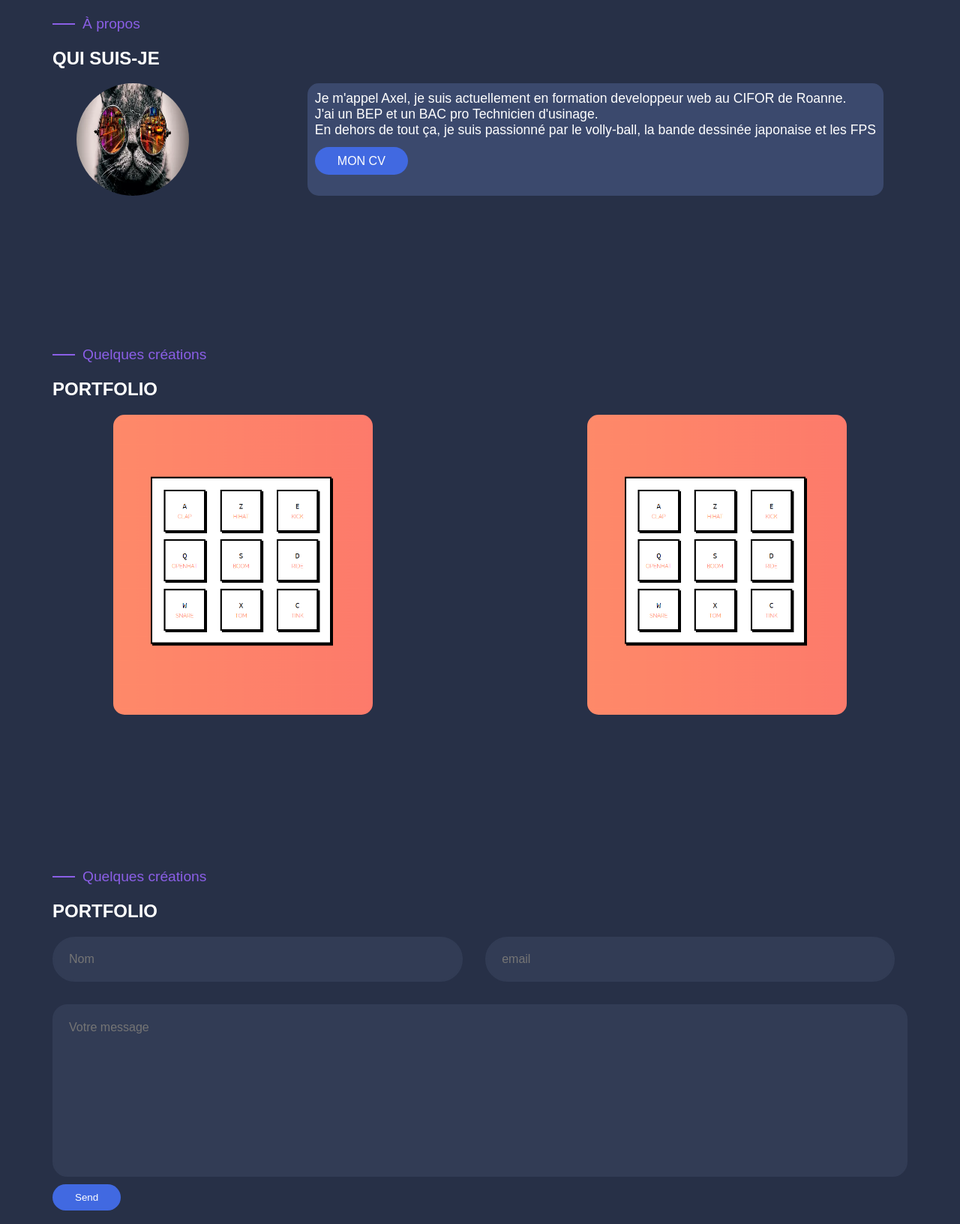
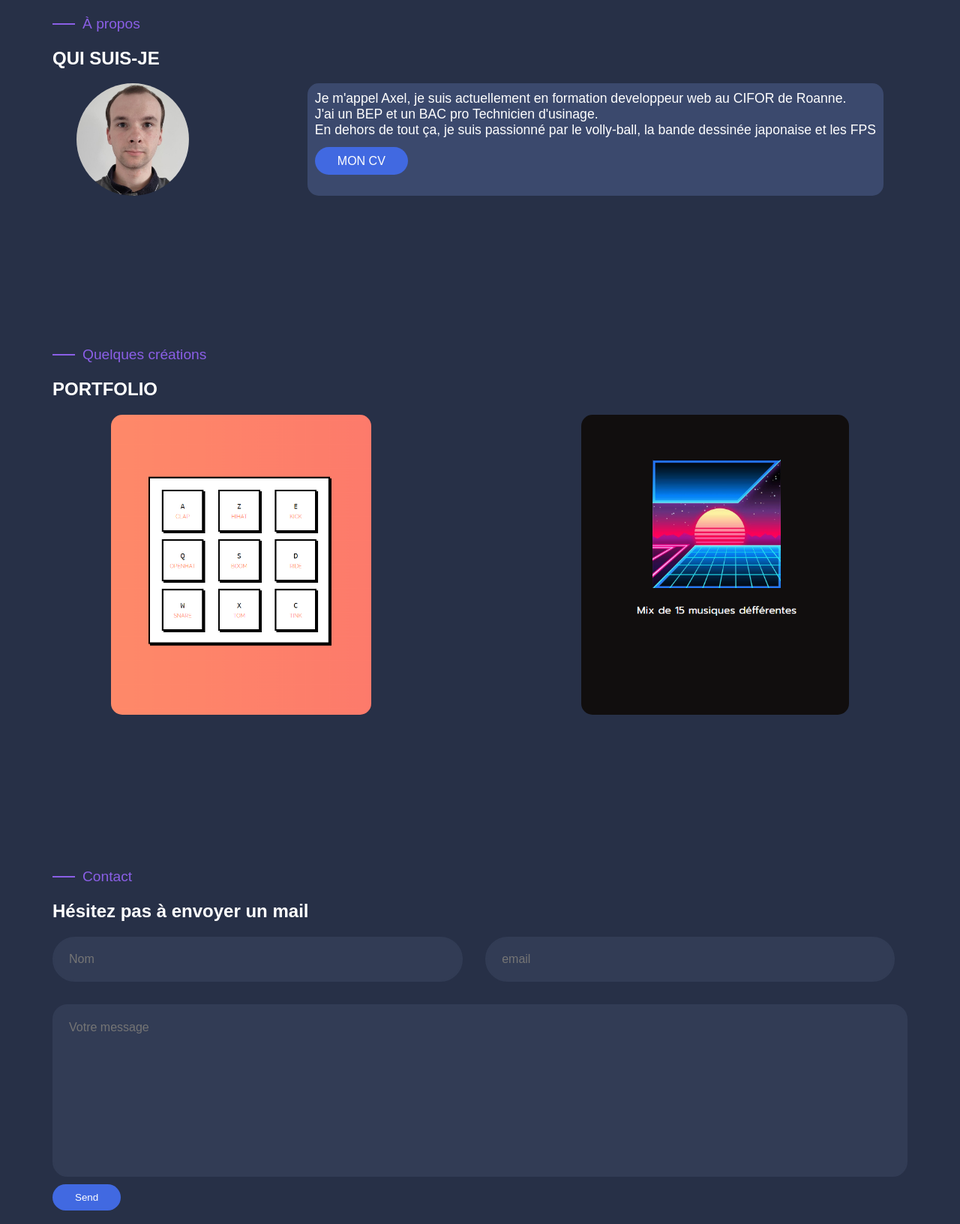
Before and after one commit to AxelCF/AxelCF.github.io, a PHP site: page / in a window 1280 px wide. Shown: the part 248-1880 px from the top of the page at 75% size. Run offline with PHP 8.4, Linux system fonts and the light colour scheme; some web fonts are replaced.

Commit message:
retouche

```diff
--- a/css/style.css
+++ b/css/style.css
@@ -1,3 +1,7 @@
+html{
+    scroll-behavior: smooth;
+}
+
 body{
     font-family: 'PT Sans Caption', sans-serif;
     background-color: #273047;
--- a/index.php
+++ b/index.php
@@ -20,7 +20,7 @@
                 <h4>Axel MAURICE</h4>
                 <h1>APPRENTI <br> DEVELOPPEUR</h1>
                 <div class="btn">
-                    <a href="#">CONTACT</a>
+                    <a href="#contact" style="scroll-behavior: smooth;">CONTACT</a>
                 </div>
                 <ul>
                     <li><a href="https://fr.linkedin.com/in/axel-maurice-698a381a1?trk=people-guest_people_search-card" target="_blank"><img src="/image/linkedin.png" alt=""></a></li>
@@ -37,13 +37,13 @@
             <h2>QUI SUIS-JE</h2>
         </div>
         <div class="article1">
-            <img src="./image/photo.webp" alt="">
+            <img src="./image/photo.png" alt="">
             <div class="texte">
                 <p>Je m'appel Axel, je suis actuellement en formation developpeur web au CIFOR de Roanne.<br />
                     J'ai un BEP et un BAC pro Technicien d'usinage.<br />
                     En dehors de tout ça, je suis passionné par le volly-ball, la bande dessinée japonaise et les FPS</p>
                 <div class="btn">
-                    <a href="#">MON CV</a>
+                    <a href="./image/cv.pdf">MON CV</a>
                 </div>
             </div>
         </div>
@@ -55,11 +55,11 @@
         </div>
         <div class="cardcontainer">
             <div class="card">
-                <a href="./projets/drum_pad/index.html"><img src="./image/drumpad.png" alt=""><span>drum Pad</span></a>
+                <a href="./projets/drum_pad/index.html"><img src="./image/drumpad.png" alt=""><span>Drum Pad</span></a>
             </div>
 
             <div class="card">
-                <a href="./projets/audio_player/index.php"><img src="./image/drumpad.png" alt=""><span>drum Pad</span></a>
+                <a href="./projets/audio_player/index.php"><img src="./image/audioplayer.png" alt=""><span>Audio Player</span></a>
             </div>
         </div>
 
@@ -67,9 +67,9 @@
 
     <footer>
         <!---------------------- contact ---------------------->
-        <div class="titrecontact">
-            <h3>Quelques créations</h3>
-            <h2>PORTFOLIO</h2>
+        <div id="contact" class="titrecontact">
+            <h3>Contact</h3>
+            <h2>Hésitez pas à envoyer un mail</h2>
         </div>
         <div class="formcontainer">
             <form onsubmit="sendEmail(); reset(); return false;">
--- a/projets/audio_player/ASSETS/JS/scripts_song.js
+++ b/projets/audio_player/ASSETS/JS/scripts_song.js
@@ -13,7 +13,7 @@ fetch('../audio_player/ASSETS/PHP/PROCESS/recup_playlist.php').then(function (re
 <div class="case">
     <img src="./ASSETS/COVER/${cover.image}">
 </div>
-    <p>Un mix pas infini parce que il ne faut pas déconner</p>
+    <p>Mix de 15 musiques différentes</p>
 </div>`;
 
 
```
Also changed, not shown: image/audioplayer.png (added), image/photo.png (added), 1 other file.
